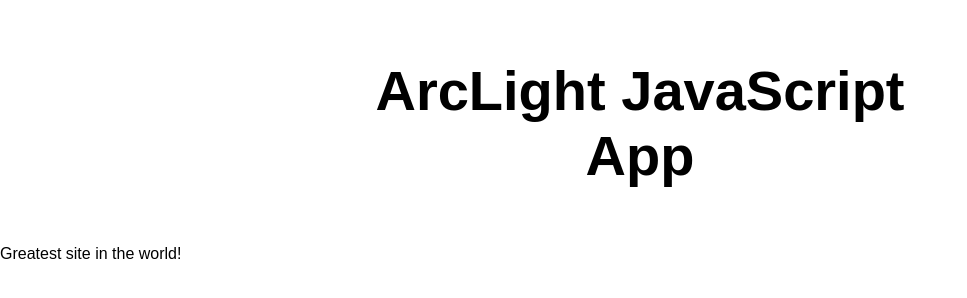
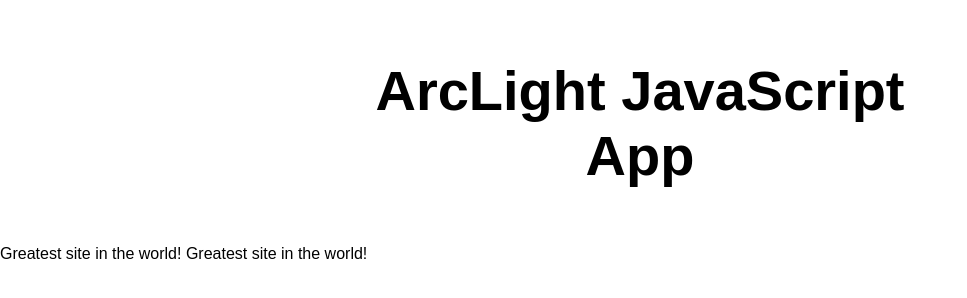
Before and after one commit to rsoloe/arc-azure-static-3, a website: page src/index.html in a window 1280 px wide. Shown: the whole page, without its empty margins (0-967 px from the left). Drawn offline with Linux system fonts and the light colour scheme.

Commit message:
added content

```diff
--- a/src/index.html
+++ b/src/index.html
@@ -14,5 +14,6 @@
   </main>
 </body>
 <a>Greatest site in the world!</a>
+<a>Greatest site in the world!</a>
 
 </html>
```
